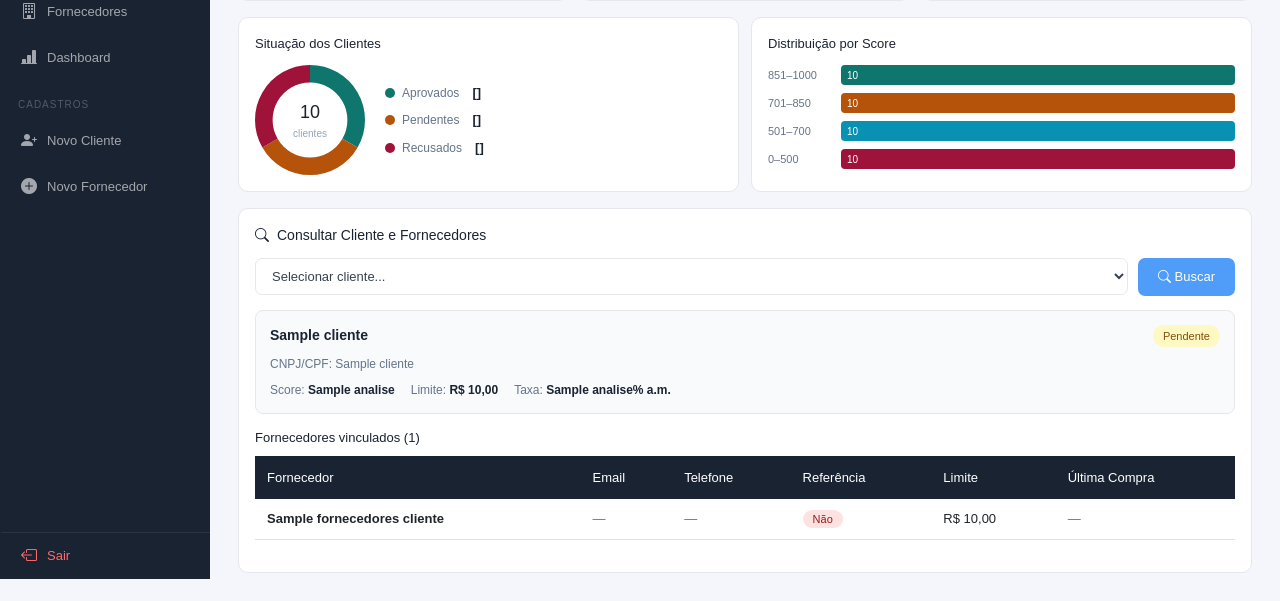
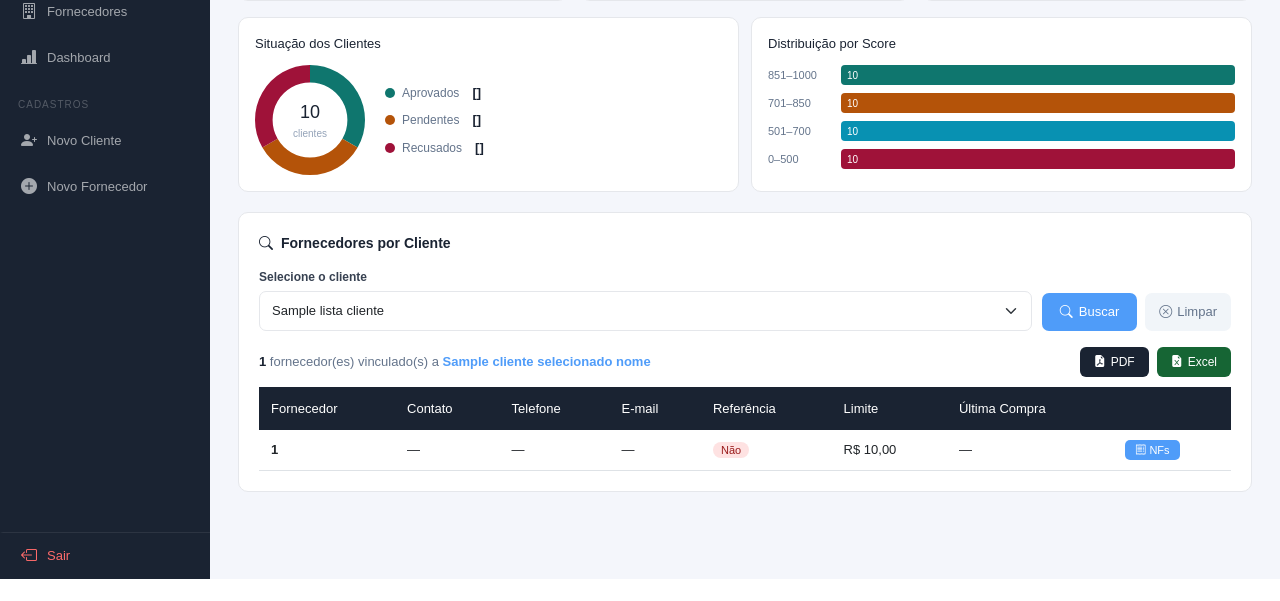
Before and after one commit to AmandaLyyy/Analise_Credito, a Flask app: template CreditoProjeto/CreditoProjetoI/templates/dashboard.html in a window 1280 px wide. Shown: the part 221-822 px from the top of the page. After the commit the page ends 800 px from the top, so only its background shows below. Run offline with Flask 3, Linux system fonts and the light colour scheme; the template is opened without the code that fills it: most values are stand-ins (such as "Sample title", 1, 10 or a date in 2020).

Commit message:
Atualiza dashboard com filtro de fornecedores por cliente

```diff
--- a/CreditoProjeto/CreditoProjetoI/templates/dashboard.html
+++ b/CreditoProjeto/CreditoProjetoI/templates/dashboard.html
@@ -2,6 +2,7 @@
 {% block titulo %}Dashboard{% endblock %}
 {% block conteudo %}
 
+<!-- ── Cartões de resumo ── -->
 <div style="display:grid;grid-template-columns:repeat(3,1fr);gap:12px;margin-bottom:16px;">
     <div style="background:#fff;border:0.5px solid #e5e7eb;border-radius:10px;padding:14px;">
         <div style="font-size:12px;color:#888;margin-bottom:4px;">Total Clientes</div>
@@ -20,7 +21,8 @@
     </div>
 </div>
 
-<div style="display:grid;grid-template-columns:1fr 1fr;gap:12px;">
+<!-- ── Gráficos ── -->
+<div style="display:grid;grid-template-columns:1fr 1fr;gap:12px;margin-bottom:20px;">
     <div style="background:#fff;border:0.5px solid #e5e7eb;border-radius:10px;padding:16px;">
         <div style="font-size:13px;font-weight:500;color:#1a2332;margin-bottom:12px;">Situação dos Clientes</div>
         <div style="display:flex;align-items:center;gap:20px;">
@@ -57,6 +59,117 @@
     </div>
 </div>
 
+<!-- ── Fornecedores por Cliente ── -->
+<div style="background:#fff;border:0.5px solid #e5e7eb;border-radius:10px;padding:20px;">
+    <div style="font-size:14px;font-weight:600;color:#1a2332;margin-bottom:14px;">
+        <i class="bi bi-search me-2"></i>Fornecedores por Cliente
+    </div>
+
+    <form method="GET" action="{{ url_for('dashboard') }}"
+          style="display:flex;gap:10px;align-items:flex-end;flex-wrap:wrap;margin-bottom:16px;">
+        <div style="flex:1;min-width:200px;">
+            <label style="font-size:12px;font-weight:600;color:#374151;display:block;margin-bottom:5px;">
+                Selecione o cliente
+            </label>
+            <select name="cliente_id" class="form-select" style="font-size:13px;">
+                <option value="">— Escolha um cliente —</option>
+                {% for c in lista_clientes %}
+                <option value="{{ c[0] }}"
+                    {% if cliente_selecionado_id == c[0] %}selected{% endif %}>
+                    {{ c[1] }}
+                </option>
+                {% endfor %}
+            </select>
+        </div>
+        <div style="display:flex;gap:8px;">
+            <button type="submit"
+                    style="background:#4f9cf9;color:#fff;border:none;padding:9px 18px;border-radius:7px;font-size:13px;cursor:pointer;display:inline-flex;align-items:center;gap:6px;">
+                <i class="bi bi-search"></i> Buscar
+            </button>
+            {% if cliente_selecionado_id %}
+            <a href="{{ url_for('dashboard') }}"
+               style="background:#f1f5f9;color:#64748b;border:none;padding:9px 14px;border-radius:7px;font-size:13px;text-decoration:none;display:inline-flex;align-items:center;gap:5px;">
+                <i class="bi bi-x-circle"></i> Limpar
+            </a>
+            {% endif %}
+        </div>
+    </form>
+
+    {% if cliente_selecionado_id %}
+        {% if fornecedores_do_cliente %}
+        <div style="margin-bottom:10px;display:flex;justify-content:space-between;align-items:center;flex-wrap:wrap;gap:8px;">
+            <span style="font-size:13px;color:#64748b;">
+                <strong style="color:#1a2332;">{{ fornecedores_do_cliente|length }}</strong>
+                fornecedor(es) vinculado(s) a
+                <strong style="color:#4f9cf9;">{{ cliente_selecionado_nome }}</strong>
+            </span>
+            <div style="display:flex;gap:8px;">
+                <a href="{{ url_for('relatorio_fornecedores_pdf') }}?cliente_id={{ cliente_selecionado_id }}"
+                   style="background:#1a2332;color:#fff;padding:6px 14px;border-radius:6px;font-size:12px;text-decoration:none;display:inline-flex;align-items:center;gap:5px;">
+                    <i class="bi bi-file-earmark-pdf-fill"></i> PDF
+                </a>
+                <a href="{{ url_for('relatorio_fornecedores_excel') }}?cliente_id={{ cliente_selecionado_id }}"
+                   style="background:#166534;color:#fff;padding:6px 14px;border-radius:6px;font-size:12px;text-decoration:none;display:inline-flex;align-items:center;gap:5px;">
+                    <i class="bi bi-file-earmark-excel-fill"></i> Excel
+                </a>
+            </div>
+        </div>
+        <div style="overflow-x:auto;">
+            <table class="table table-hover" style="margin-bottom:0;">
+                <thead>
+                    <tr>
+                        <th>Fornecedor</th>
+                        <th>Contato</th>
+                        <th>Telefone</th>
+                        <th>E-mail</th>
+                        <th>Referência</th>
+                        <th>Limite</th>
+                        <th>Última Compra</th>
+                        <th></th>
+                    </tr>
+                </thead>
+                <tbody>
+                    {% for f in fornecedores_do_cliente %}
+                    <tr>
+                        <td><strong>{{ f[0] }}</strong></td>
+                        <td>{{ f[3] or '—' }}</td>
+                        <td>{{ f[2] or '—' }}</td>
+                        <td>{{ f[1] or '—' }}</td>
+                        <td>
+                            {% if f[4] == 'Sim' %}
+                                <span style="background:#dcfce7;color:#166534;padding:2px 8px;border-radius:20px;font-size:11px;">Sim</span>
+                            {% else %}
+                                <span style="background:#fee2e2;color:#991b1b;padding:2px 8px;border-radius:20px;font-size:11px;">Não</span>
+                            {% endif %}
+                        </td>
+                        <td>{{ formatar_moeda(f[5]) }}</td>
+                        <td>{{ f[6].strftime('%d/%m/%Y') if f[6] else '—' }}</td>
+                        <td>
+                            <a href="{{ url_for('notas_fiscais', fornecedor_id=f[7]) }}"
+                               style="background:#4f9cf9;color:#fff;padding:4px 10px;border-radius:5px;font-size:11px;text-decoration:none;white-space:nowrap;">
+                                <i class="bi bi-receipt"></i> NFs
+                            </a>
+                        </td>
+                    </tr>
+                    {% endfor %}
+                </tbody>
+            </table>
+        </div>
+        {% else %}
+        <div style="background:#fef9c3;border:1px solid #fde68a;border-radius:8px;padding:14px;font-size:13px;color:#854d0e;">
+            <i class="bi bi-exclamation-triangle-fill me-2"></i>
+            Nenhum fornecedor cadastrado para <strong>{{ cliente_selecionado_nome }}</strong>.
+        </div>
+        {% endif %}
+    {% else %}
+    <div style="background:#f8fafc;border:1px dashed #e5e7eb;border-radius:8px;padding:20px;text-align:center;color:#94a3b8;font-size:13px;">
+        <i class="bi bi-building" style="font-size:28px;display:block;margin-bottom:8px;"></i>
+        Selecione um cliente acima para ver seus fornecedores vinculados.
+    </div>
+    {% endif %}
+</div>
+
+<!-- ── Scripts dos gráficos ── -->
 <script src="https://cdn.jsdelivr.net/npm/chart.js@4.4.0/dist/chart.umd.min.js"></script>
 <script>
 var aprov = {{ aprovados|int }};
@@ -102,99 +215,4 @@ barras.forEach(function(b) {
         + '</div></div></div>';
 });
 </script>
-<div style="margin-top:16px;background:#fff;border:0.5px solid #e5e7eb;border-radius:10px;padding:16px;">
-    <div style="font-size:14px;font-weight:500;color:#1a2332;margin-bottom:12px;">
-        <i class="bi bi-search me-2"></i>Consultar Cliente e Fornecedores
-    </div>
-    <form method="GET" action="/dashboard/cliente"
-          style="display:flex;gap:10px;align-items:center;margin-bottom:14px;">
-        <select name="cpf"
-                style="flex:1;padding:9px 12px;border:1px solid #e5e7eb;border-radius:7px;font-size:13px;color:#374151;background:#fff;outline:none;">
-            <option value="">Selecionar cliente...</option>
-            {% for c in todos_clientes %}
-            <option value="{{ c[1] }}"
-                {% if cliente and cliente[2] == c[1] %}selected{% endif %}>
-                {{ c[0] }}
-            </option>
-            {% endfor %}
-        </select>
-        <button type="submit"
-                style="background:#4f9cf9;color:#fff;border:none;padding:9px 20px;border-radius:7px;font-size:13px;cursor:pointer;">
-            <i class="bi bi-search"></i> Buscar
-        </button>
-    </form>
-
-    {% if cliente %}
-    <div style="background:#f8fafc;border:0.5px solid #e5e7eb;border-radius:8px;padding:14px;margin-bottom:14px;">
-        <div style="display:flex;justify-content:space-between;align-items:center;margin-bottom:8px;">
-            <strong style="font-size:14px;color:#1a2332;">{{ cliente[1] }}</strong>
-            {% if cliente[3] == 'Aprovado' %}
-                <span class="badge-aprovado">Aprovado</span>
-            {% elif cliente[3] == 'Recusado' %}
-                <span class="badge-recusado">Recusado</span>
-            {% else %}
-                <span class="badge-pendente">Pendente</span>
-            {% endif %}
-        </div>
-        <div style="font-size:12px;color:#64748b;margin-bottom:4px;">
-            CNPJ/CPF: {{ formatar_documento(cliente[2]) }}
-        </div>
-        {% if analise %}
-        <div style="display:flex;gap:16px;margin-top:8px;">
-            <div style="font-size:12px;color:#64748b;">
-                Score: <strong style="color:#1a2332;">{{ analise[0] }}</strong>
-            </div>
-            <div style="font-size:12px;color:#64748b;">
-                Limite: <strong style="color:#1a2332;">{{ formatar_moeda(analise[1]) }}</strong>
-            </div>
-            <div style="font-size:12px;color:#64748b;">
-                Taxa: <strong style="color:#1a2332;">{{ analise[2] }}% a.m.</strong>
-            </div>
-        </div>
-        {% endif %}
-    </div>
-
-    {% if fornecedores_cliente %}
-    <div style="font-size:13px;font-weight:500;color:#1a2332;margin-bottom:8px;">
-        Fornecedores vinculados ({{ fornecedores_cliente|length }})
-    </div>
-    <table class="table table-hover">
-        <thead>
-            <tr>
-                <th>Fornecedor</th>
-                <th>Email</th>
-                <th>Telefone</th>
-                <th>Referência</th>
-                <th>Limite</th>
-                <th>Última Compra</th>
-            </tr>
-        </thead>
-        <tbody>
-            {% for f in fornecedores_cliente %}
-            <tr>
-                <td><strong>{{ f[1] }}</strong></td>
-                <td style="color:#64748b;">{{ f[2] or '—' }}</td>
-                <td style="color:#64748b;">{{ f[3] or '—' }}</td>
-                <td>
-                    {% if f[4] == 'Sim' %}
-                        <span class="badge-aprovado">Sim</span>
-                    {% else %}
-                        <span class="badge-recusado">Não</span>
-                    {% endif %}
-                </td>
-                <td>{{ formatar_moeda(f[5]) }}</td>
-                <td style="color:#64748b;">
-                    {{ f[6].strftime('%d/%m/%Y') if f[6] else '—' }}
-                </td>
-            </tr>
-            {% endfor %}
-        </tbody>
-    </table>
-    {% else %}
-    <div style="font-size:13px;color:#94a3b8;padding:10px 0;">
-        Nenhum fornecedor vinculado a este cliente.
-    </div>
-    {% endif %}
-    {% endif %}
-</div>
 {% endblock %}
```
